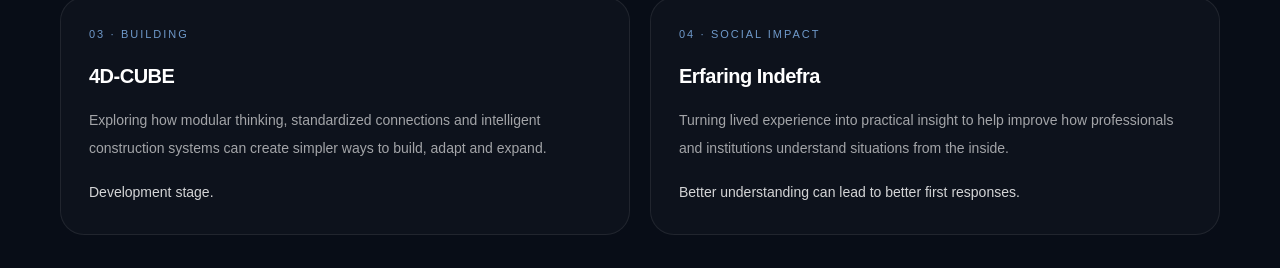
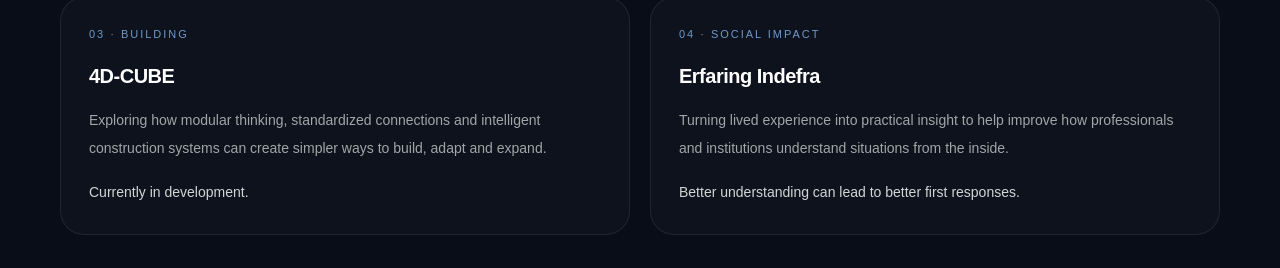
Before and after one commit to SoSureAdmin/elfort.com, a Next.js app: page / in a window 1280 px wide. Shown: the part 5403-5671 px from the top of the page. Built offline with nearby package versions, Linux system fonts and the light colour scheme.

Commit message:
Refine 4D-CUBE development status

```diff
--- a/app/components/CurrentFocus.tsx
+++ b/app/components/CurrentFocus.tsx
@@ -100,7 +100,7 @@ export default function CurrentFocus() {
           </p>
 
           <p className="mt-4 text-sm font-medium leading-7 text-white/82">
-            Development stage.
+            Currently in development.
           </p>
         </article>
 
```
